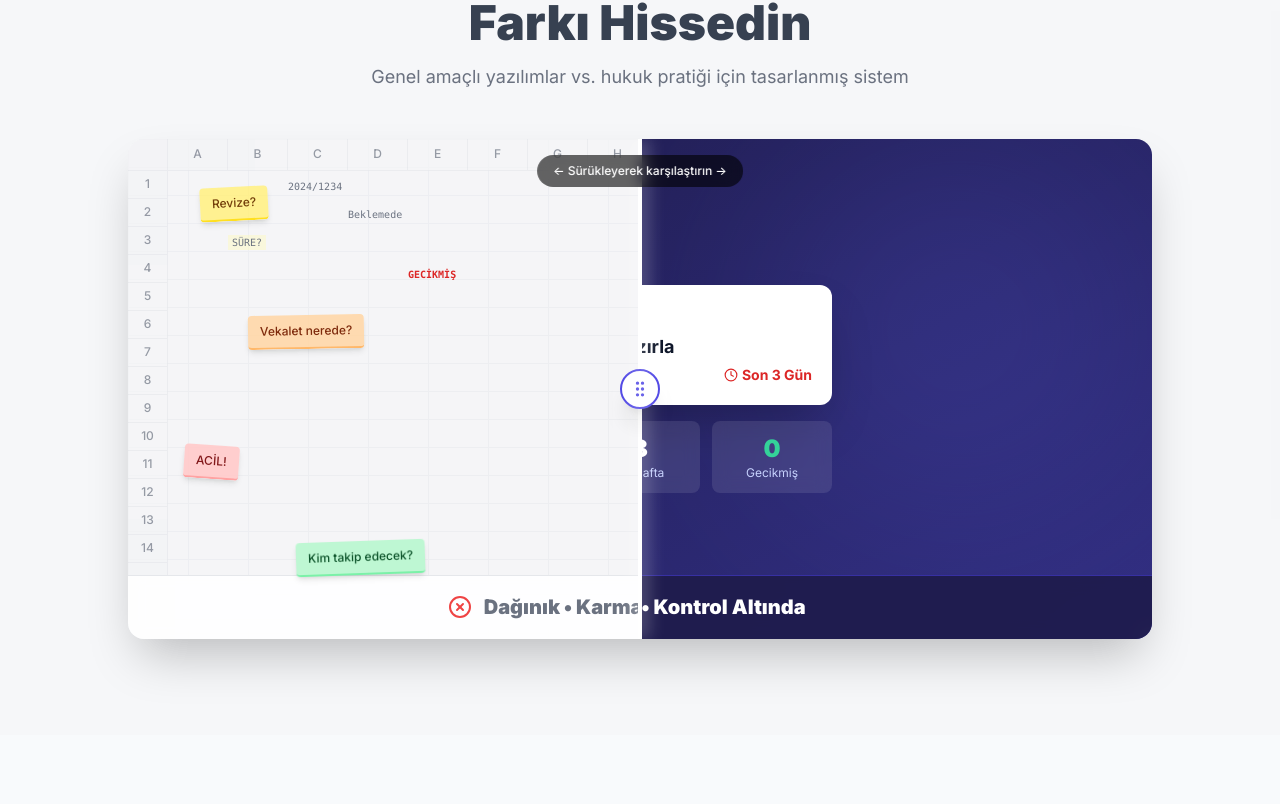
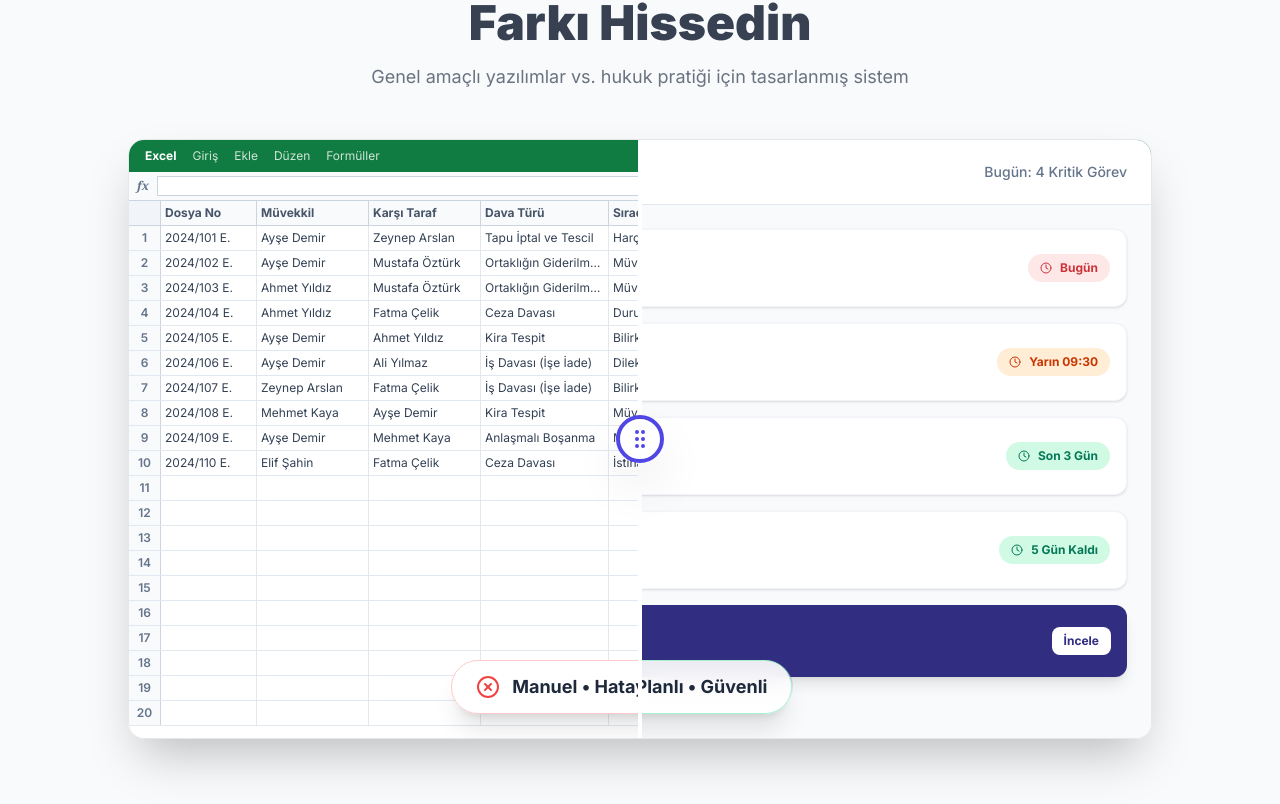
Before and after one commit to fatihdisci/law2do1, a Next.js app: page /law2do1/ in a window 1280 px wide. Shown: the part 1256-2060 px from the top of the page. Built offline with nearby package versions, Linux system fonts and the light colour scheme.

Commit message:
Refine ComparisonSlider with realistic Excel view and Law2Do task list

```diff
--- a/src/app/page.tsx
+++ b/src/app/page.tsx
@@ -238,7 +238,7 @@ export default function LandingPage() {
       </section>
 
       {/* BEFORE/AFTER COMPARISON: "Farkı Hissedin" */}
-      <section className="py-24 px-6 bg-muted/50 relative z-10">
+      <section className="py-24 px-6 relative z-10">
         <div className="max-w-5xl mx-auto">
           {/* Section Header */}
           <div className="text-center mb-12">
--- a/src/components/ComparisonSlider.tsx
+++ b/src/components/ComparisonSlider.tsx
@@ -1,7 +1,7 @@
 "use client";
 
 import { useState, useRef, useCallback } from "react";
-import { CheckCircle2, XCircle, Clock, GripVertical } from "lucide-react";
+import { CheckCircle2, XCircle, GripVertical, Clock, AlertCircle, FileText, Calendar } from "lucide-react";
 
 export function ComparisonSlider() {
     const [sliderPosition, setSliderPosition] = useState(50);
@@ -34,169 +34,216 @@ export function ComparisonSlider() {
         handleMove(e.touches[0].clientX);
     };
 
+    // Excel mock data based on user image
+    const excelData = [
+        { no: "2024/101 E.", client: "Ayşe Demir", opponent: "Zeynep Arslan", type: "Tapu İptal ve Tescil", task: "Harç Yatır" },
+        { no: "2024/102 E.", client: "Ayşe Demir", opponent: "Mustafa Öztürk", type: "Ortaklığın Giderilmesi", task: "Müvekkil ile Görüş" },
+        { no: "2024/103 E.", client: "Ahmet Yıldız", opponent: "Mustafa Öztürk", type: "Ortaklığın Giderilmesi", task: "Müvekkil ile Görüş" },
+        { no: "2024/104 E.", client: "Ahmet Yıldız", opponent: "Fatma Çelik", type: "Ceza Davası", task: "Duruşmaya Katıl" },
+        { no: "2024/105 E.", client: "Ayşe Demir", opponent: "Ahmet Yıldız", type: "Kira Tespit", task: "Bilirkişi Raporunu İncele" },
+        { no: "2024/106 E.", client: "Ayşe Demir", opponent: "Ali Yılmaz", type: "İş Davası (İşe İade)", task: "Dilekçe Yaz" },
+        { no: "2024/107 E.", client: "Zeynep Arslan", opponent: "Fatma Çelik", type: "İş Davası (İşe İade)", task: "Bilirkişi Raporunu İncele" },
+        { no: "2024/108 E.", client: "Mehmet Kaya", opponent: "Ayşe Demir", type: "Kira Tespit", task: "Müvekkil ile Görüş" },
+        { no: "2024/109 E.", client: "Ayşe Demir", opponent: "Mehmet Kaya", type: "Anlaşmalı Boşanma", task: "Müvekkil ile Görüş" },
+        { no: "2024/110 E.", client: "Elif Şahin", opponent: "Fatma Çelik", type: "Ceza Davası", task: "İstinaf Başvurusu" },
+    ];
+
+    // Law2Do smart tasks mock data
+    const smartTasks = [
+        {
+            title: "Harç Tamamlama",
+            file: "2024/101 E. - Demir v. Arslan",
+            due: "Bugün",
+            status: "critical",
+            type: "finance"
+        },
+        {
+            title: "Duruşma Hazırlığı",
+            file: "2024/104 E. - Yıldız v. Çelik",
+            due: "Yarın 09:30",
+            status: "warning",
+            type: "calendar"
+        },
+        {
+            title: "Bilirkişi Raporuna Beyan",
+            file: "2024/105 E. - Demir v. Yıldız",
+            due: "Son 3 Gün",
+            status: "normal",
+            type: "document"
+        },
+        {
+            title: "İşe İade Dilekçesi",
+            file: "2024/106 E. - Demir v. Yılmaz",
+            due: "5 Gün Kaldı",
+            status: "normal",
+            type: "document"
+        }
+    ];
+
     return (
         <div
             ref={containerRef}
-            className="relative w-full h-[400px] md:h-[500px] rounded-2xl overflow-hidden cursor-ew-resize select-none shadow-2xl"
+            className="relative w-full h-[500px] md:h-[600px] rounded-2xl overflow-hidden cursor-ew-resize select-none shadow-2xl border border-border"
             onMouseMove={handleMouseMove}
             onMouseUp={handleMouseUp}
             onMouseLeave={handleMouseUp}
             onTouchMove={handleTouchMove}
             onTouchEnd={handleMouseUp}
         >
-            {/* LEFT SIDE: Excel Chaos (Full Width Background) */}
-            <div className="absolute inset-0 bg-muted/30">
-                {/* Excel Grid Background */}
-                <div
-                    className="absolute inset-0 opacity-50"
-                    style={{
-                        backgroundImage:
-                            "linear-gradient(to right, var(--border) 1px, transparent 1px), linear-gradient(to bottom, var(--border) 1px, transparent 1px)",
-                        backgroundSize: "60px 28px",
-                    }}
-                />
+            {/* LEFT SIDE: Excel View */}
+            <div className="absolute inset-0 bg-white text-[11px] md:text-xs font-sans text-slate-700">
+                {/* Excel Toolbar Mock */}
+                <div className="bg-[#107c41] text-white px-4 py-2 flex items-center gap-4 text-xs">
+                    <span className="font-bold">Excel</span>
+                    <span className="opacity-80">Giriş</span>
+                    <span className="opacity-80">Ekle</span>
+                    <span className="opacity-80">Düzen</span>
+                    <span className="opacity-80">Formüller</span>
+                    <span className="ml-auto opacity-80">Oturum Açın</span>
+                </div>
 
-                {/* Excel Header Row */}
-                <div className="absolute top-0 left-0 right-0 h-8 bg-muted border-b border-border flex opacity-70">
-                    <div className="w-10 h-full bg-muted/50 border-r border-border"></div>
-                    {["A", "B", "C", "D", "E", "F", "G", "H"].map((col) => (
-                        <div
-                            key={col}
-                            className="w-[60px] h-full flex items-center justify-center text-xs font-medium text-muted-foreground border-r border-border"
-                        >
-                            {col}
+                {/* Formula Bar */}
+                <div className="bg-slate-50 border-b border-slate-300 px-2 py-1 flex items-center gap-2 text-slate-500">
+                    <span className="font-serif italic font-bold">fx</span>
+                    <div className="bg-white border border-slate-300 w-full h-5"></div>
+                </div>
+
+                {/* Grid Container */}
+                <div className="w-full overflow-hidden relative">
+                    {/* Header Row */}
+                    <div className="flex border-b border-slate-300 bg-slate-50 font-bold text-slate-600">
+                        <div className="w-8 border-r border-slate-300 flex items-center justify-center bg-slate-100"></div>
+                        <div className="w-24 border-r border-slate-300 px-1 py-1">Dosya No</div>
+                        <div className="w-28 border-r border-slate-300 px-1 py-1">Müvekkil</div>
+                        <div className="w-28 border-r border-slate-300 px-1 py-1">Karşı Taraf</div>
+                        <div className="w-32 border-r border-slate-300 px-1 py-1">Dava Türü</div>
+                        <div className="flex-1 border-r border-slate-300 px-1 py-1">Sıradaki Görev</div>
+                    </div>
+
+                    {/* Data Rows */}
+                    {excelData.map((row, index) => (
+                        <div key={index} className="flex border-b border-slate-200 hover:bg-slate-50">
+                            <div className="w-8 border-r border-slate-300 flex items-center justify-center bg-slate-50 font-semibold text-slate-500">
+                                {index + 1}
+                            </div>
+                            <div className="w-24 border-r border-slate-200 px-1 py-1 truncate">{row.no}</div>
+                            <div className="w-28 border-r border-slate-200 px-1 py-1 truncate">{row.client}</div>
+                            <div className="w-28 border-r border-slate-200 px-1 py-1 truncate">{row.opponent}</div>
+                            <div className="w-32 border-r border-slate-200 px-1 py-1 truncate">{row.type}</div>
+                            <div className="flex-1 border-r border-slate-200 px-1 py-1 truncate">{row.task}</div>
+                        </div>
+                    ))}
+
+                    {/* Empty Rows to Fill */}
+                    {[...Array(10)].map((_, i) => (
+                        <div key={`empty-${i}`} className="flex border-b border-slate-200">
+                            <div className="w-8 border-r border-slate-300 flex items-center justify-center bg-slate-50 font-semibold text-slate-500">
+                                {excelData.length + i + 1}
+                            </div>
+                            <div className="w-24 border-r border-slate-200 h-6"></div>
+                            <div className="w-28 border-r border-slate-200 h-6"></div>
+                            <div className="w-28 border-r border-slate-200 h-6"></div>
+                            <div className="w-32 border-r border-slate-200 h-6"></div>
+                            <div className="flex-1 border-r border-slate-200 h-6"></div>
                         </div>
                     ))}
                 </div>
 
-                {/* Excel Row Numbers */}
-                <div className="absolute top-8 left-0 w-10 bottom-0 bg-muted border-r border-border opacity-70">
-                    {[1, 2, 3, 4, 5, 6, 7, 8, 9, 10, 11, 12, 13, 14].map((row) => (
-                        <div
-                            key={row}
-                            className="h-7 flex items-center justify-center text-xs font-medium text-muted-foreground border-b border-border"
-                        >
-                            {row}
-                        </div>
-                    ))}
-                </div>
-
-                {/* Chaotic Data */}
-                <div className="absolute top-8 left-10 right-0 bottom-0 p-2">
-                    {/* Scattered Post-it Notes */}
-                    <div className="absolute top-4 left-8 bg-yellow-200/90 px-3 py-2 rounded shadow-md rotate-[-3deg] text-xs font-medium text-yellow-900 border-b-2 border-yellow-300 z-10 dark:opacity-80">
-                        Revize?
+                {/* Bottom Overlay Label */}
+                <div className="absolute bottom-6 left-0 right-0 flex justify-center z-10">
+                    <div className="bg-white/90 backdrop-blur-md border border-red-200 shadow-xl rounded-full px-6 py-3 flex items-center gap-3">
+                        <XCircle size={24} className="text-red-500" />
+                        <span className="text-lg font-bold text-slate-800">
+                            Manuel • Hataya Açık • Takibi Zor
+                        </span>
                     </div>
-                    <div className="absolute top-16 right-16 bg-pink-200/90 px-3 py-2 rounded shadow-md rotate-[2deg] text-xs font-medium text-pink-900 border-b-2 border-pink-300 z-10 dark:opacity-80">
-                        Hangi Dosya?
-                    </div>
-                    <div className="absolute top-36 left-20 bg-orange-200/90 px-3 py-2 rounded shadow-md rotate-[-1deg] text-xs font-medium text-orange-900 border-b-2 border-orange-300 z-10 dark:opacity-80">
-                        Vekalet nerede?
-                    </div>
-                    <div className="absolute bottom-32 right-24 bg-blue-200/90 px-3 py-2 rounded shadow-md rotate-[3deg] text-xs font-medium text-blue-900 border-b-2 border-blue-300 z-10 dark:opacity-80">
-                        Süre ne zaman?
-                    </div>
-                    <div className="absolute bottom-16 left-32 bg-green-200/90 px-3 py-2 rounded shadow-md rotate-[-2deg] text-xs font-medium text-green-900 border-b-2 border-green-300 z-10 dark:opacity-80">
-                        Kim takip edecek?
-                    </div>
-                    <div className="absolute top-28 right-8 bg-purple-200/90 px-3 py-2 rounded shadow-md rotate-[1deg] text-xs font-medium text-purple-900 border-b-2 border-purple-300 z-10 dark:opacity-80">
-                        Tebligat?
-                    </div>
-                    <div className="absolute bottom-40 left-4 bg-red-200/90 px-3 py-2 rounded shadow-md rotate-[4deg] text-xs font-medium text-red-900 border-b-2 border-red-300 z-10 dark:opacity-80">
-                        ACİL!
-                    </div>
-
-                    {/* Some Excel-like data cells */}
-                    <div className="absolute top-2 left-[120px] text-[10px] text-muted-foreground font-mono">2024/1234</div>
-                    <div className="absolute top-9 left-[180px] text-[10px] text-muted-foreground font-mono">Beklemede</div>
-                    <div className="absolute top-16 left-[60px] text-[10px] text-muted-foreground font-mono bg-yellow-100/50 px-1 dark:bg-yellow-900/30">SÜRE?</div>
-                    <div className="absolute top-24 left-[240px] text-[10px] text-red-600 font-mono font-bold dark:text-red-400">GECİKMİŞ</div>
-                </div>
-
-                {/* Bottom Label */}
-                <div className="absolute bottom-0 left-0 right-0 h-16 bg-card/90 backdrop-blur-sm border-t border-border flex items-center justify-center gap-3">
-                    <XCircle size={24} className="text-red-500" />
-                    <span className="text-lg md:text-xl font-black text-muted-foreground">
-                        Dağınık • Karmaşık • Kaybolan İşler
-                    </span>
                 </div>
             </div>
 
-            {/* RIGHT SIDE: Law2Do Clean Interface (Clipped) */}
+            {/* RIGHT SIDE: Law2Do Interface */}
             <div
-                className="absolute inset-0 bg-gradient-to-br from-indigo-950 to-indigo-900 z-20"
+                className="absolute inset-0 bg-slate-50 z-20"
                 style={{ clipPath: `inset(0 0 0 ${sliderPosition}%)` }}
             >
-                {/* Subtle glow */}
-                <div className="absolute top-0 right-0 w-96 h-96 bg-indigo-500 rounded-full blur-[120px] opacity-20"></div>
-
-                {/* Clean Interface Content */}
-                <div className="absolute inset-0 flex flex-col items-center justify-center p-8">
-                    {/* Task Card */}
-                    <div className="w-full max-w-sm bg-white rounded-xl p-5 shadow-2xl mb-4">
-                        <div className="flex items-center gap-3 mb-3">
-                            <div className="w-3 h-3 rounded-full bg-amber-400 animate-pulse"></div>
-                            <span className="text-xs font-bold text-amber-600 uppercase tracking-wider">
-                                SIRADAKİ GÖREV
-                            </span>
-                        </div>
-                        <h4 className="text-lg font-bold text-slate-900 mb-1">
-                            Cevap Dilekçesi Hazırla
-                        </h4>
-                        <div className="flex items-center justify-between">
-                            <span className="text-sm text-slate-500">Dosya: 2024/1234</span>
-                            <span className="text-sm font-bold text-red-600 flex items-center gap-1">
-                                <Clock size={14} />
-                                Son 3 Gün
-                            </span>
-                        </div>
+                {/* Modern Header */}
+                <div className="bg-white border-b border-slate-200 px-6 py-4 flex items-center justify-between">
+                    <div className="flex items-center gap-3">
+                        <div className="h-8 w-8 bg-indigo-600 rounded-lg flex items-center justify-center text-white font-serif font-bold">L</div>
+                        <span className="font-bold text-slate-900">Görevlerim</span>
                     </div>
-
-                    {/* Mini Stats */}
-                    <div className="flex gap-3 w-full max-w-sm">
-                        <div className="flex-1 bg-white/10 backdrop-blur rounded-lg p-3 text-center">
-                            <div className="text-2xl font-black text-white">3</div>
-                            <div className="text-xs text-indigo-200">Bugün</div>
-                        </div>
-                        <div className="flex-1 bg-white/10 backdrop-blur rounded-lg p-3 text-center">
-                            <div className="text-2xl font-black text-white">8</div>
-                            <div className="text-xs text-indigo-200">Bu Hafta</div>
-                        </div>
-                        <div className="flex-1 bg-white/10 backdrop-blur rounded-lg p-3 text-center">
-                            <div className="text-2xl font-black text-emerald-400">0</div>
-                            <div className="text-xs text-indigo-200">Gecikmiş</div>
-                        </div>
+                    <div className="flex items-center gap-3">
+                        <span className="text-sm font-medium text-slate-500">Bugün: 4 Kritik Görev</span>
                     </div>
                 </div>
 
-                {/* Bottom Label */}
-                <div className="absolute bottom-0 left-0 right-0 h-16 bg-indigo-950/90 backdrop-blur-sm border-t border-indigo-800 flex items-center justify-center gap-3">
-                    <CheckCircle2 size={24} className="text-emerald-400" />
-                    <span className="text-lg md:text-xl font-black text-white">
-                        Net • Düzenli • Kontrol Altında
-                    </span>
+                {/* Task List */}
+                <div className="p-6 space-y-4 bg-slate-50 h-full">
+                    {smartTasks.map((task, index) => (
+                        <div
+                            key={index}
+                            className="bg-white rounded-xl p-4 shadow-sm border border-slate-100 flex items-center justify-between hover:shadow-md transition-shadow group cursor-pointer"
+                        >
+                            <div className="flex items-center gap-4">
+                                <div className={`h-10 w-10 rounded-full flex items-center justify-center ${task.type === 'finance' ? 'bg-amber-100 text-amber-600' :
+                                        task.type === 'calendar' ? 'bg-indigo-100 text-indigo-600' :
+                                            'bg-blue-100 text-blue-600'
+                                    }`}>
+                                    {task.type === 'finance' && <AlertCircle size={20} />}
+                                    {task.type === 'calendar' && <Calendar size={20} />}
+                                    {task.type === 'document' && <FileText size={20} />}
+                                </div>
+                                <div>
+                                    <h4 className="font-bold text-slate-900 group-hover:text-indigo-600 transition-colors">{task.title}</h4>
+                                    <p className="text-sm text-slate-500">{task.file}</p>
+                                </div>
+                            </div>
+
+                            <div className={`flex items-center gap-2 px-3 py-1.5 rounded-full text-xs font-bold ${task.status === 'critical' ? 'bg-red-100 text-red-700 animate-pulse' :
+                                    task.status === 'warning' ? 'bg-orange-100 text-orange-700' :
+                                        'bg-emerald-100 text-emerald-700'
+                                }`}>
+                                <Clock size={12} />
+                                {task.due}
+                            </div>
+                        </div>
+                    ))}
+
+                    {/* AI Suggestion Banner */}
+                    <div className="bg-indigo-900 rounded-xl p-4 text-white flex items-center justify-between shadow-lg mt-4">
+                        <div className="flex items-center gap-3">
+                            <div className="h-8 w-8 rounded-full bg-white/20 flex items-center justify-center">✨</div>
+                            <div className="text-sm">
+                                <p className="font-bold">Yapay Zeka Önerisi</p>
+                                <p className="opacity-80">2024/106 E. dosyası için emsal karar bulundu.</p>
+                            </div>
+                        </div>
+                        <button className="bg-white text-indigo-900 px-3 py-1.5 rounded-lg text-xs font-bold hover:bg-indigo-50 transition-colors">
+                            İncele
+                        </button>
+                    </div>
+                </div>
+
+                {/* Bottom Overlay Label */}
+                <div className="absolute bottom-6 left-0 right-0 flex justify-center">
+                    <div className="bg-white/90 backdrop-blur-md border border-emerald-200 shadow-xl rounded-full px-6 py-3 flex items-center gap-3">
+                        <CheckCircle2 size={24} className="text-emerald-500" />
+                        <span className="text-lg font-bold text-slate-800">
+                            Otonom • Planlı • Güvenli
+                        </span>
+                    </div>
                 </div>
             </div>
 
             {/* Slider Handle */}
             <div
-                className="absolute top-0 bottom-0 w-1 bg-white shadow-lg cursor-ew-resize z-20"
+                className="absolute top-0 bottom-0 w-1 bg-white shadow-xl cursor-ew-resize z-30"
                 style={{ left: `${sliderPosition}%`, transform: "translateX(-50%)" }}
                 onMouseDown={handleMouseDown}
                 onTouchStart={handleMouseDown}
             >
-                {/* Handle Knob */}
-                <div className="absolute top-1/2 left-1/2 -translate-x-1/2 -translate-y-1/2 w-10 h-10 bg-white rounded-full shadow-xl flex items-center justify-center border-2 border-indigo-600">
-                    <GripVertical size={20} className="text-indigo-600" />
+                <div className="absolute top-1/2 left-1/2 -translate-x-1/2 -translate-y-1/2 w-12 h-12 bg-white rounded-full shadow-2xl flex items-center justify-center border-4 border-indigo-600 hover:scale-110 transition-transform">
+                    <GripVertical size={24} className="text-indigo-600" />
                 </div>
-
-                {/* Edge glow */}
-                <div className="absolute inset-y-0 -left-2 -right-2 bg-white/20 blur-sm"></div>
-            </div>
-
-            {/* Instruction Text */}
-            <div className="absolute top-4 left-1/2 -translate-x-1/2 px-4 py-2 bg-black/60 backdrop-blur-sm rounded-full text-white text-xs font-medium z-30">
-                ← Sürükleyerek karşılaştırın →
             </div>
         </div>
     );
```
